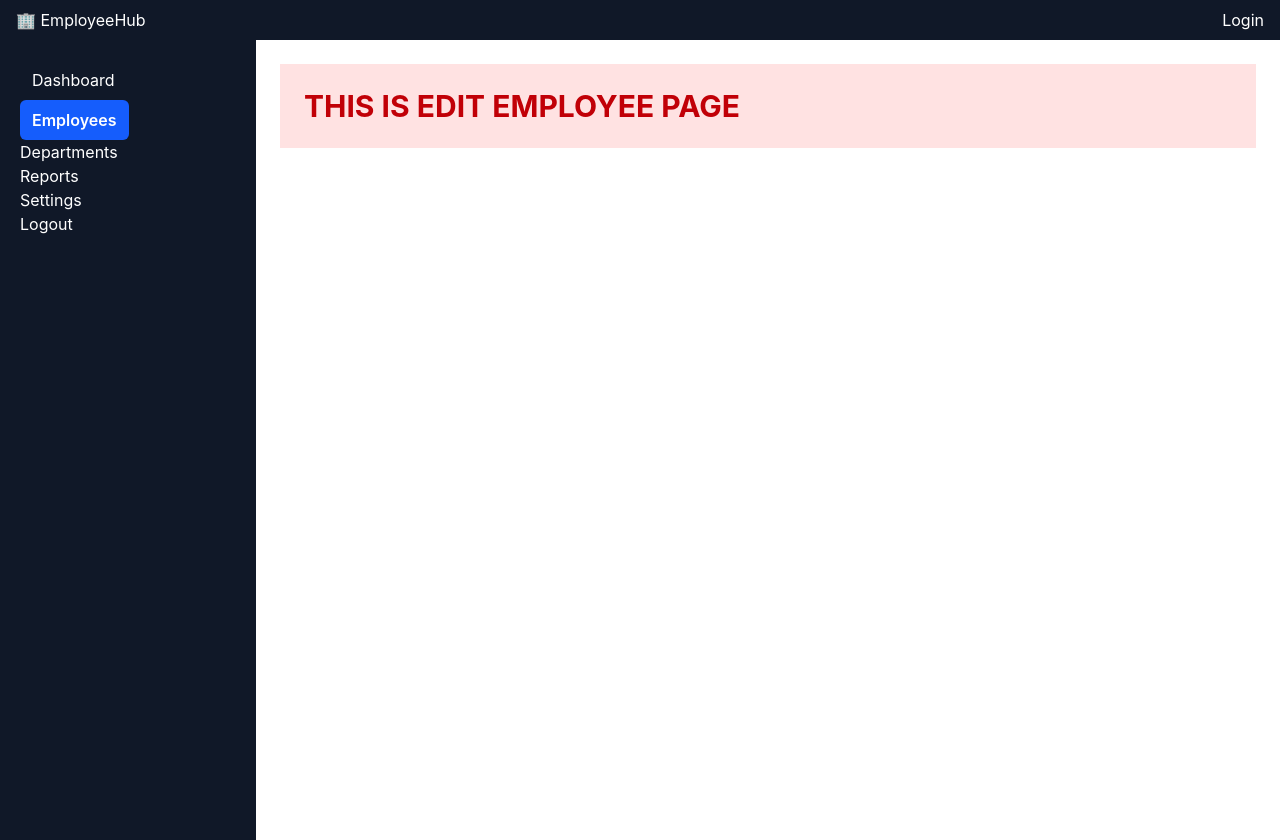
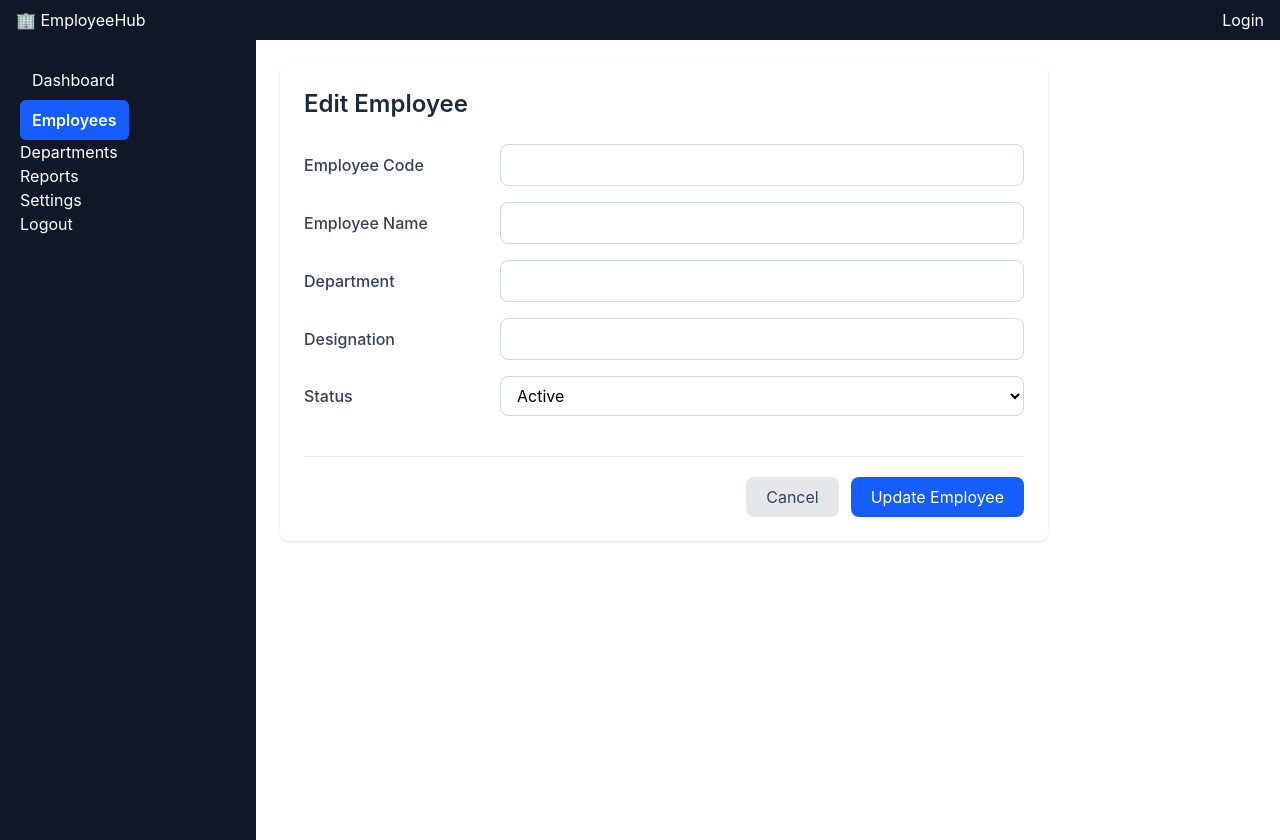
Before and after one commit to arun-devs/Employee-Mangement-System, a React (Vite) app: page /employees/0d1jyJqletM/edit in a window 1280 px wide. Built offline with nearby package versions, Linux system fonts and the light colour scheme; no server answers.

Commit message:
delet-employee

```diff
--- a/db.json
+++ b/db.json
@@ -1,44 +1,12 @@
 {
   "employees": [
-    {
-      "code": "a2",
-      "name": "anjana",
-      "department": "it",
-      "designation": "dr",
-      "status": "Active",
-      "id": "OQLEZ7AukyM"
-    },
-    {
-      "code": "arun",
-      "name": "anjana",
-      "department": "it",
-      "designation": "dr",
-      "status": "Active",
-      "id": "K2yqsBFGOdg"
-    },
-    {
-      "code": "003",
-      "name": "devika",
-      "department": "it",
-      "designation": "dr",
-      "status": "Active",
-      "id": "jZq6YsEhSHs"
-    },
-    {
-      "code": "DEC",
-      "name": "Devarajan",
-      "department": "back",
-      "designation": "dr",
-      "status": "Active",
-      "id": "7DGS3Ti4Zo8"
-    },
     {
       "code": "a2",
       "name": "Dev",
       "department": "it",
       "designation": "dr",
-      "status": "Inactive",
-      "id": "0d1jyJqletM"
+      "status": "Active",
+      "id": "5pLKN_f01J8"
     }
   ],
   "$schema": "./node_modules/json-server/schema.json"
--- a/src/components/employees/EditEmployee.jsx
+++ b/src/components/employees/EditEmployee.jsx
@@ -1,11 +1,140 @@
-const EditEmployee=()=>{
-    return(
-        <div className="p-6 bg-red-100">
-      <h1 className="text-3xl font-bold text-red-700">
-        THIS IS EDIT EMPLOYEE PAGE
+import { useEffect } from "react";
+import { useForm } from "react-hook-form";
+import { useNavigate, useParams } from "react-router-dom";
+import employeeService from "../../services/employeeService";
+
+const EditEmployee = () => {
+  const { id } = useParams();
+  const navigate = useNavigate();
+
+  const {
+    register,
+    handleSubmit,
+    reset,
+  } = useForm({
+    defaultValues: {
+      code: "",
+      name: "",
+      department: "",
+      designation: "",
+      status: "Active",
+    },
+  });
+
+  // Load existing employee
+  useEffect(() => {
+    const loadEmployee = async () => {
+      const response = await employeeService.getEmployee(id);
+
+      console.log(response.data);
+
+      // Put API data into the form
+      reset(response.data);
+    };
+
+    loadEmployee();
+  }, [id, reset]);
+
+  const onSubmit = async (data) => {
+    console.log("Updated data:", data);
+
+    await employeeService.updateEmployee(id, data);
+
+    navigate("/employees");
+  };
+
+  return (
+    <div className="bg-white p-6 rounded-lg shadow-sm max-w-3xl">
+
+      <h1 className="text-2xl font-semibold text-gray-800 mb-6">
+        Edit Employee
       </h1>
+
+      <form
+        onSubmit={handleSubmit(onSubmit)}
+        className="grid grid-cols-[180px_1fr] gap-4 items-center"
+      >
+
+        {/* Employee Code */}
+        <label className="font-medium text-gray-700">
+          Employee Code
+        </label>
+
+        <input
+          {...register("code")}
+          type="text"
+          className="border border-gray-300 rounded-lg px-3 py-2 w-full"
+        />
+
+        {/* Employee Name */}
+        <label className="font-medium text-gray-700">
+          Employee Name
+        </label>
+
+        <input
+          {...register("name")}
+          type="text"
+          className="border border-gray-300 rounded-lg px-3 py-2 w-full"
+        />
+
+        {/* Department */}
+        <label className="font-medium text-gray-700">
+          Department
+        </label>
+
+        <input
+          {...register("department")}
+          type="text"
+          className="border border-gray-300 rounded-lg px-3 py-2 w-full"
+        />
+
+        {/* Designation */}
+        <label className="font-medium text-gray-700">
+          Designation
+        </label>
+
+        <input
+          {...register("designation")}
+          type="text"
+          className="border border-gray-300 rounded-lg px-3 py-2 w-full"
+        />
+
+        {/* Status */}
+        <label className="font-medium text-gray-700">
+          Status
+        </label>
+
+        <select
+          {...register("status")}
+          className="border border-gray-300 rounded-lg px-3 py-2 w-full"
+        >
+          <option value="Active">Active</option>
+          <option value="Inactive">Inactive</option>
+        </select>
+
+        {/* Buttons */}
+        <div className="col-span-2 flex justify-end gap-3 mt-6 pt-5 border-t border-gray-200">
+
+          <button
+            type="button"
+            onClick={() => navigate("/employees")}
+            className="bg-gray-200 text-gray-700 px-5 py-2 rounded-lg hover:bg-gray-300"
+          >
+            Cancel
+          </button>
+
+          <button
+            type="submit"
+            className="bg-blue-600 text-white px-5 py-2 rounded-lg hover:bg-blue-700"
+          >
+            Update Employee
+          </button>
+
+        </div>
+
+      </form>
     </div>
-    )
-}
+  );
+};
 
 export default EditEmployee;
--- a/src/components/employees/EmployeeTable.jsx
+++ b/src/components/employees/EmployeeTable.jsx
@@ -1,6 +1,6 @@
 import { Link } from "react-router-dom";
 
-const EmployeeTable=({employees})=>{
+const EmployeeTable=({employees,onDelete })=>{
 
 
     return(
@@ -45,12 +45,13 @@ const EmployeeTable=({employees})=>{
                             Edit
                             </Link>
 
-                            <Link
-                            to={`/employees/${employee.id}`}
-                            className="text-blue-600 hover:underline"
+                           <button
+                            type="button"
+                            onClick={() => onDelete(employee.id)}
+                            className="text-red-600 hover:underline"
                             >
                             Delete
-                            </Link>
+                            </button>
 
 
                         </td>
--- a/src/pages/Employees.jsx
+++ b/src/pages/Employees.jsx
@@ -15,6 +15,14 @@ setEmployees(response.data);
     useEffect(() => {
     loadEmployees();
     }, []);
+
+    const handleDelete = async (id) => {
+  await employeeService.deleteEmployee(id);
+
+  setEmployees((prevEmployees) =>
+    prevEmployees.filter((employee) => employee.id !== id)
+  );
+};
 
 
         return(
@@ -35,7 +43,7 @@ setEmployees(response.data);
                     <input className="border border-gray-300 max-w-md px-4 py-2 rounded-lg " type="text" placeholder="Search Employees"/>
             </div>
             <div>
-                <EmployeeTable employees={employees}/>
+                <EmployeeTable employees={employees}  onDelete={handleDelete}/>
             </div>
 
         </section>
--- a/src/services/employeeService.js
+++ b/src/services/employeeService.js
@@ -14,6 +14,9 @@ const employeeService ={
     updateEmployee: (id, data) => {
     return axiosClient.put(`/employees/${id}`, data);
   },
+  deleteEmployee: (id) => {
+  return axiosClient.delete(`/employees/${id}`);
+},
 };
 
 export default employeeService;
```
